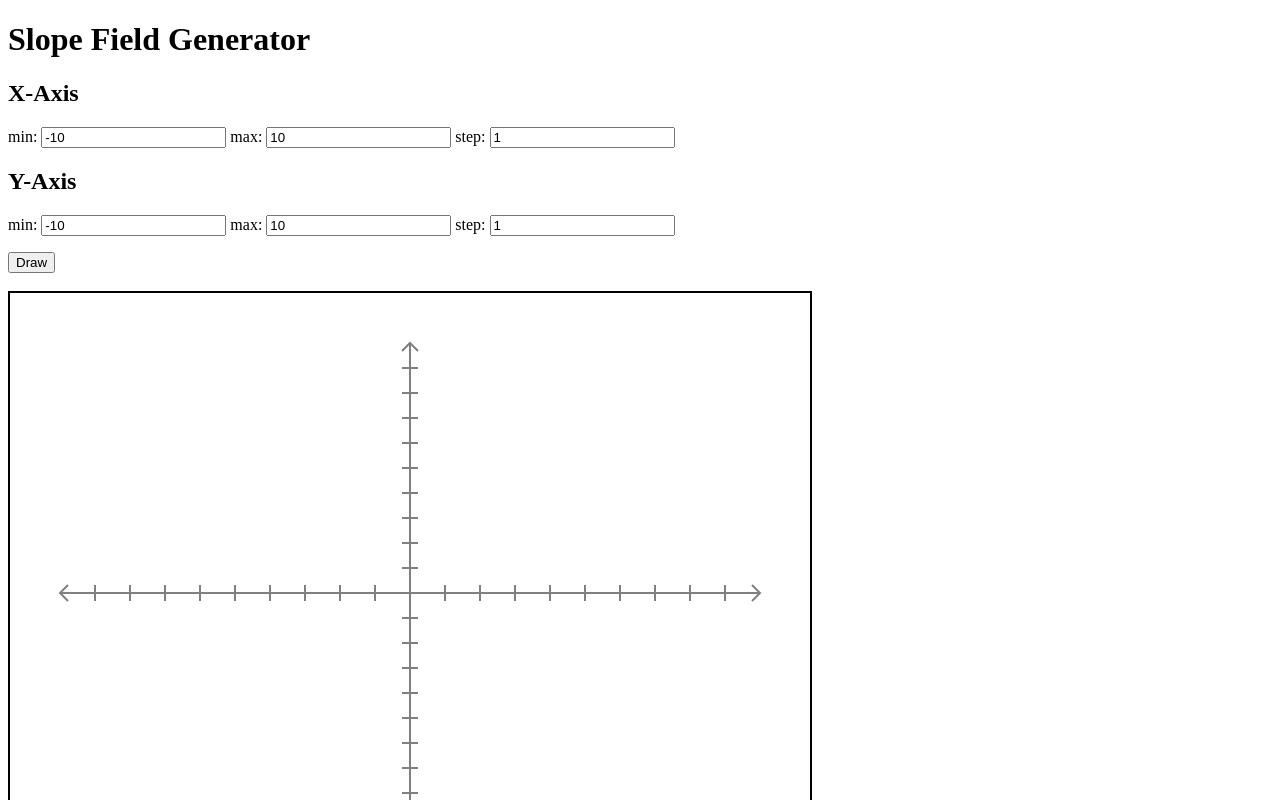
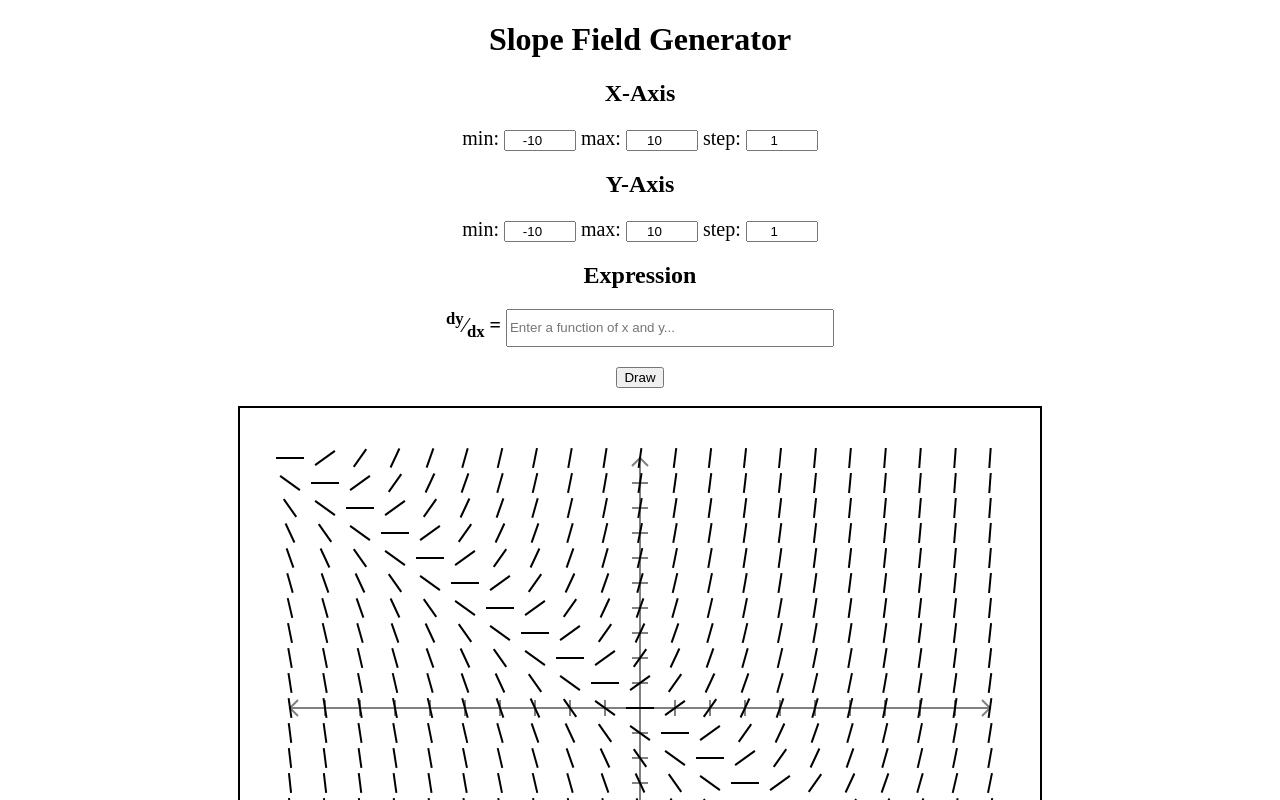
Before and after one commit to liamb09/slope-field-generator, a plain HTML site: page index.html in a window 1280 px wide. Both pictures are taken after a click on the button "Draw". Shown: the top 800 px of the page. Drawn offline with Linux system fonts and the light colour scheme.

Commit message:
Hard-coded slope field generation and styling

```diff
--- a/index.html
+++ b/index.html
@@ -13,15 +13,20 @@
         <h1>Slope Field Generator</h1>
         <h2>X-Axis</h2>
         <p>
-            min: <input id="x-axis-min" type="number" value="-10">
-            max: <input id="x-axis-max" type="number" value="10">
-            step: <input id="x-axis-step" type="number" value="1">
+            min: <input id="x-axis-min" type="number" value="-10" class="axis-settings">
+            max: <input id="x-axis-max" type="number" value="10" class="axis-settings">
+            step: <input id="x-axis-step" type="number" value="1" class="axis-settings">
         </p>
         <h2>Y-Axis</h2>
         <p>
-            min: <input id="y-axis-min" type="number" value="-10">
-            max: <input id="y-axis-max" type="number" value="10">
-            step: <input id="y-axis-step" type="number" value="1">
+            min: <input id="y-axis-min" type="number" value="-10" class="axis-settings">
+            max: <input id="y-axis-max" type="number" value="10" class="axis-settings">
+            step: <input id="y-axis-step" type="number" value="1" class="axis-settings">
+        </p>
+        <h2>Expression</h2>
+        <p>
+            <strong><sup>dy</sup>&frasl;<sub>dx</sub> =</strong>
+            <input id="expression" placeholder="Enter a function of x and y...">
         </p>
         <button onclick="render()">Draw</button><br><br>
         <canvas id="canvas" width="800" height="600"></canvas>
--- a/scripts.js
+++ b/scripts.js
@@ -6,10 +6,10 @@ function coordToCanvas (x, y, xmin, xmax, ymin, ymax, width, height, margin) {
 }
 
 function drawLine (x1, y1, x2, y2, color, line_width, width, height, ctx, margin) {
-    var xmin = document.getElementById("x-axis-min").value;
-    var xmax = document.getElementById("x-axis-max").value;
-    var ymin = document.getElementById("y-axis-min").value;
-    var ymax = document.getElementById("y-axis-max").value;
+    var xmin = parseInt(document.getElementById("x-axis-min").value);
+    var xmax = parseInt(document.getElementById("x-axis-max").value);
+    var ymin = parseInt(document.getElementById("y-axis-min").value);
+    var ymax = parseInt(document.getElementById("y-axis-max").value);
     ctx.strokeStyle = color;
     ctx.lineWidth = line_width;
     ctx.beginPath();
@@ -77,6 +77,27 @@ function drawAxes (ctx, width, height, xmin, xmax, xstep, ymin, ymax, ystep, mar
 
 }
 
+function evaluateExpression (expession, x, y) {
+    return x+y;
+}
+
+function drawSlopeField (expression, ctx, width, height, margin) {
+    var xmin = parseInt(document.getElementById("x-axis-min").value);
+    var xmax = parseInt(document.getElementById("x-axis-max").value);
+    var xstep = parseInt(document.getElementById("x-axis-step").value);
+    var ymin = parseInt(document.getElementById("y-axis-min").value);
+    var ymax = parseInt(document.getElementById("y-axis-max").value);
+    var ystep = parseInt(document.getElementById("y-axis-step").value);
+
+    for (var x = xmin; x <= xmax; x += xstep) {
+        for (var y = ymin; y <= ymax; y += ystep) {
+            var currentSlope = evaluateExpression(expression, x, y)
+            var angle = Math.atan(currentSlope)
+            drawLine(x - 0.4*Math.cos(angle), y - 0.4*Math.sin(angle), x + 0.4*Math.cos(angle), y + 0.4*Math.sin(angle), "black", 2, width, height, ctx, margin)
+        }
+    }
+}
+
 function render () {
     const canvas = document.getElementById("canvas");
     const ctx = canvas.getContext("2d");
@@ -85,11 +106,12 @@ function render () {
     const margin = 50;
     ctx.fillStyle = "white"
     ctx.fillRect(0, 0, width, height)
-    var xmin = document.getElementById("x-axis-min").value;
-    var xmax = document.getElementById("x-axis-max").value;
+    var xmin = parseInt(document.getElementById("x-axis-min").value);
+    var xmax = parseInt(document.getElementById("x-axis-max").value);
     var xstep = parseInt(document.getElementById("x-axis-step").value);
-    var ymin = document.getElementById("y-axis-min").value;
-    var ymax = document.getElementById("y-axis-max").value;
+    var ymin = parseInt(document.getElementById("y-axis-min").value);
+    var ymax = parseInt(document.getElementById("y-axis-max").value);
     var ystep = parseInt(document.getElementById("y-axis-step").value);
-    drawAxes(ctx, width, height, xmin, xmax, xstep, ymin, ymax, ystep, margin, 8, "grey")
+    drawAxes(ctx, width, height, xmin, xmax, xstep, ymin, ymax, ystep, margin, 8, "grey");
+    drawSlopeField("xy", ctx, width, height, margin)
 }
--- a/styles.css
+++ b/styles.css
@@ -1,5 +1,25 @@
 :root {
     font-size: 16px;
+}
+
+* {
+    text-align: center;
+}
+
+p {
+    font-size: 20px;
+}
+
+.axis-settings {
+    width: 4rem;
+}
+
+#expression {
+    width: 20rem;
+    height: 2rem;
+}
+#expression::placeholder {
+    text-align: left;
 }
 
 #canvas {
```
